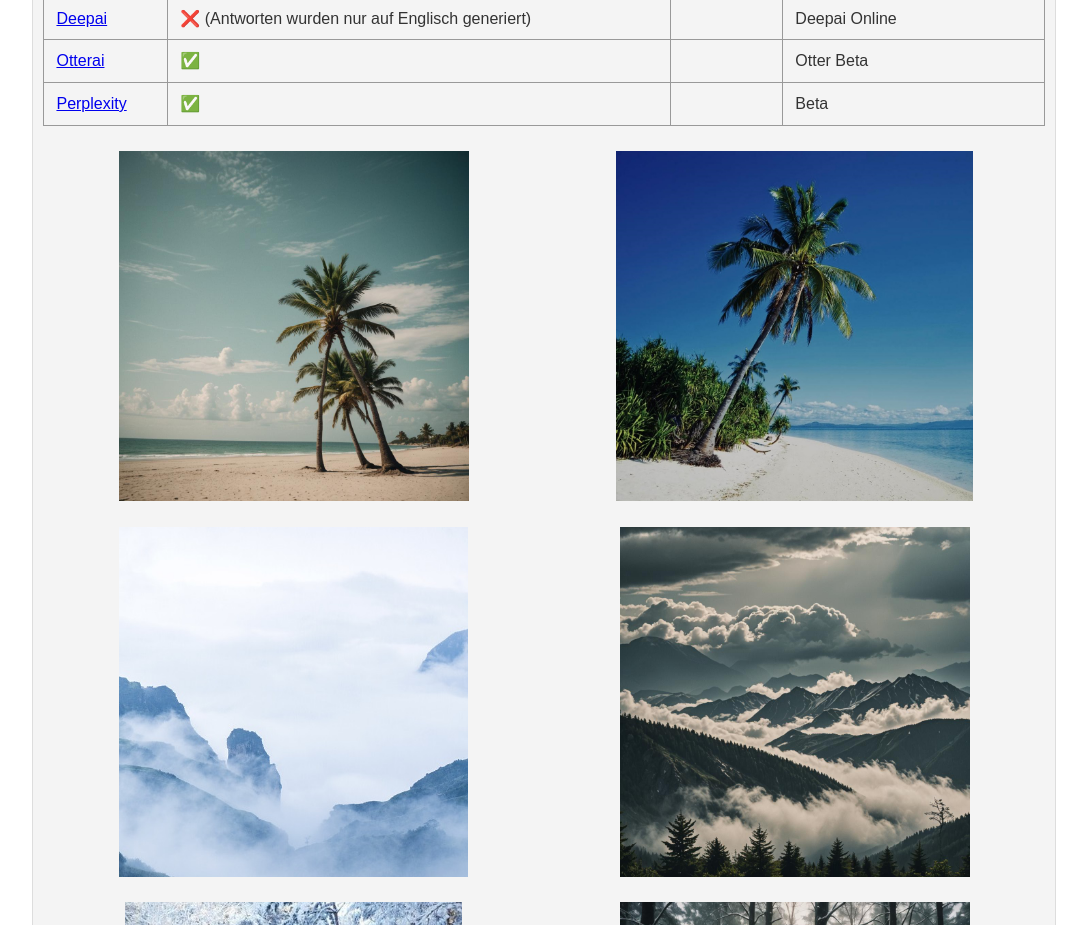
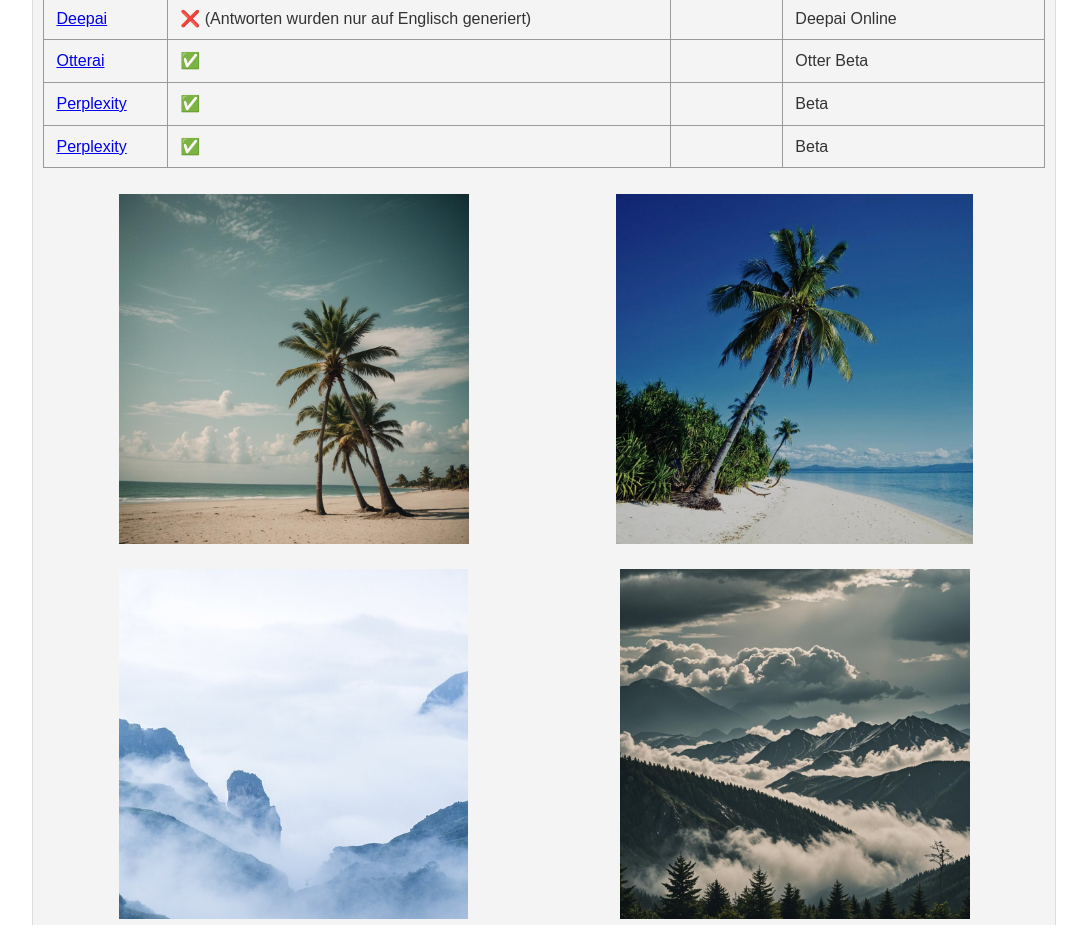
Before and after one commit to NoNameGameDevelopment/kilianbsoftware.github.io, a plain HTML site: page index.html in a window 1280 px wide. Shown: the part 1522-2447 px from the top of the page, without its empty margins (96-1183 px from the left). Drawn offline with Linux system fonts and the light colour scheme.

Commit message:
Update index.html

```diff
--- a/index.html
+++ b/index.html
@@ -138,6 +138,12 @@
             <div class="divTableCell">&nbsp;</div>
             <div class="divTableCell">&nbsp;Beta</div>
         </div>
+        <div class="divTableRow">
+            <div class="divTableCell">&nbsp;<a href="https://www.perplexity.ai">Perplexity</a></div>
+            <div class="divTableCell">&nbsp;✅</div>
+            <div class="divTableCell">&nbsp;</div>
+            <div class="divTableCell">&nbsp;Beta</div>
+        </div>
         </div>
         </div>
             <br>
```
